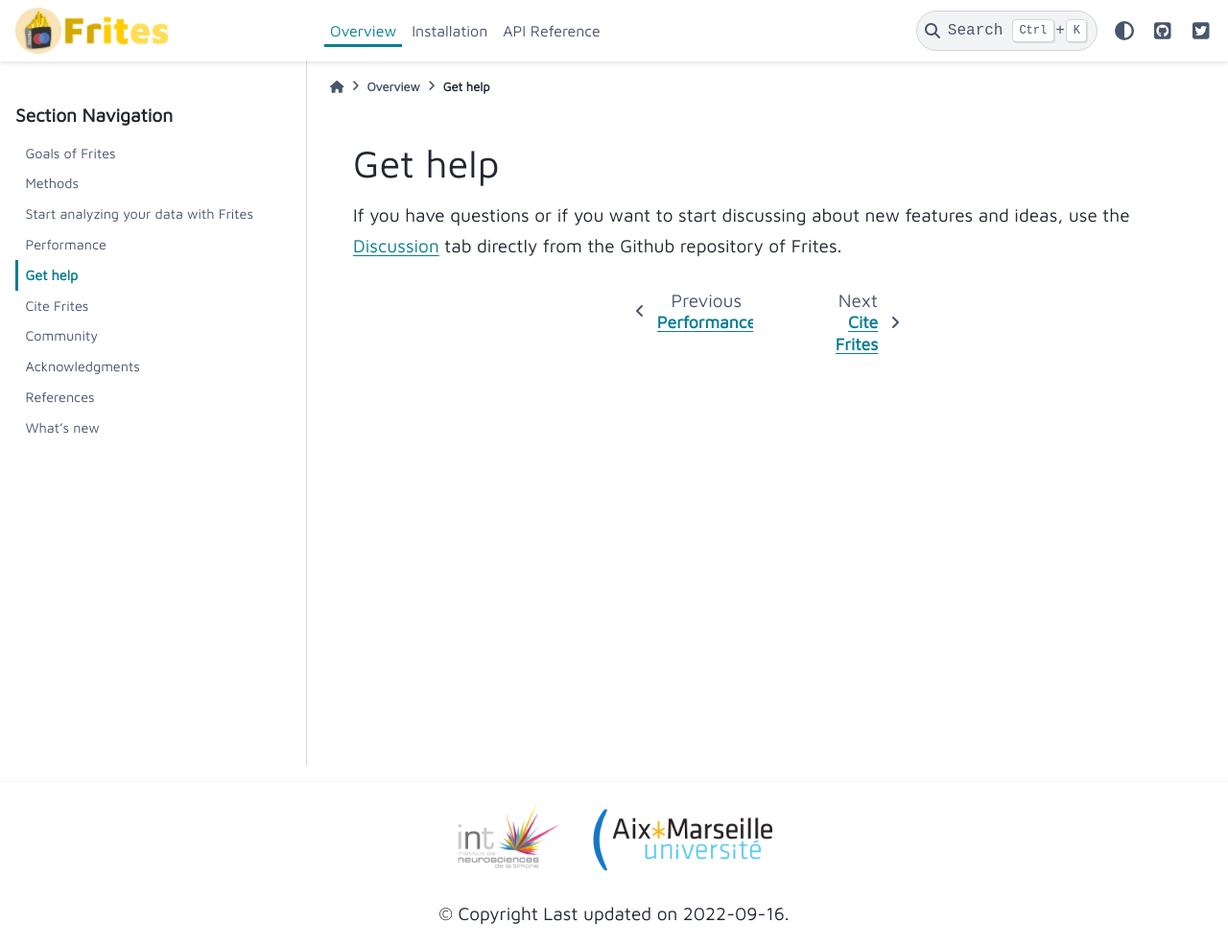
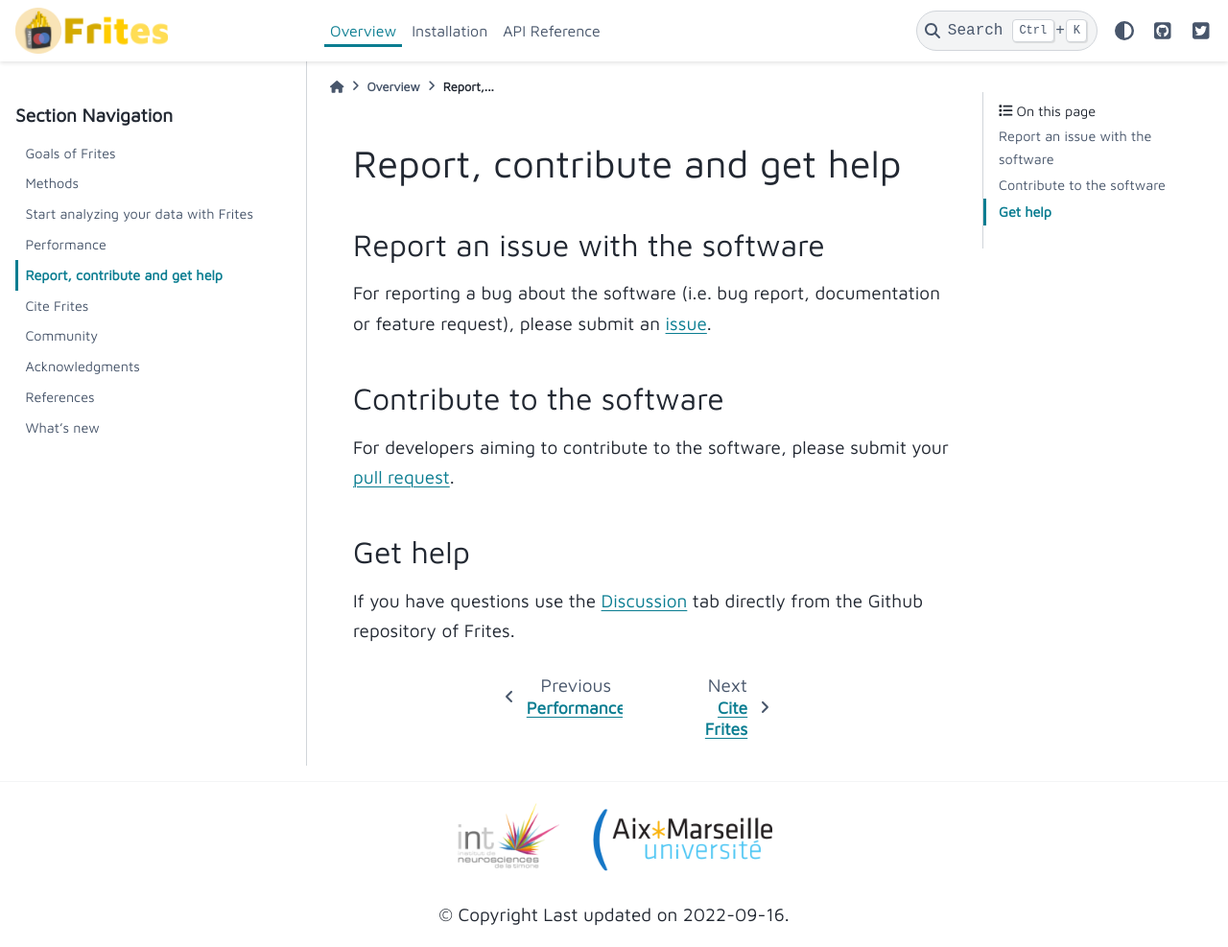
Before and after one commit to brainets/frites, a Sphinx documentation site: the page built from docs/source/overview/ovw_help.rst, in a window 1280 px wide and 987 px high. Shown: the whole window at 96% size. Built offline with Sphinx 7.4.7 and the PyData theme 0.15.4, drawn with Linux system fonts in a browser that asks for light colours; pages that are not in the unit, such as notebooks, are missing from menus.

Commit message:
Issue and PR template + description for developers in the doc

```diff
--- a/docs/source/overview/ovw_help.rst
+++ b/docs/source/overview/ovw_help.rst
@@ -1,4 +1,17 @@
+Report, contribute and get help
+===============================
+
+Report an issue with the software
++++++++++++++++++++++++++++++++++
+
+For reporting a bug about the software (i.e. bug report, documentation or feature request), please submit an `issue <https://github.com/brainets/frites/issues/new/choose>`_.
+
+Contribute to the software
+++++++++++++++++++++++++++
+
+For developers aiming to contribute to the software, please submit your `pull request <https://github.com/brainets/frites/compare>`_.
+
 Get help
-========
+++++++++
 
-If you have questions or if you want to start discussing about new features and ideas, use the `Discussion <https://github.com/brainets/frites/discussions>`_ tab directly from the Github repository of Frites.
+If you have questions use the `Discussion <https://github.com/brainets/frites/discussions>`_ tab directly from the Github repository of Frites.
```
Also changed, not shown: .github/PULL_REQUEST_TEMPLATE.md (added), 3 other files.
